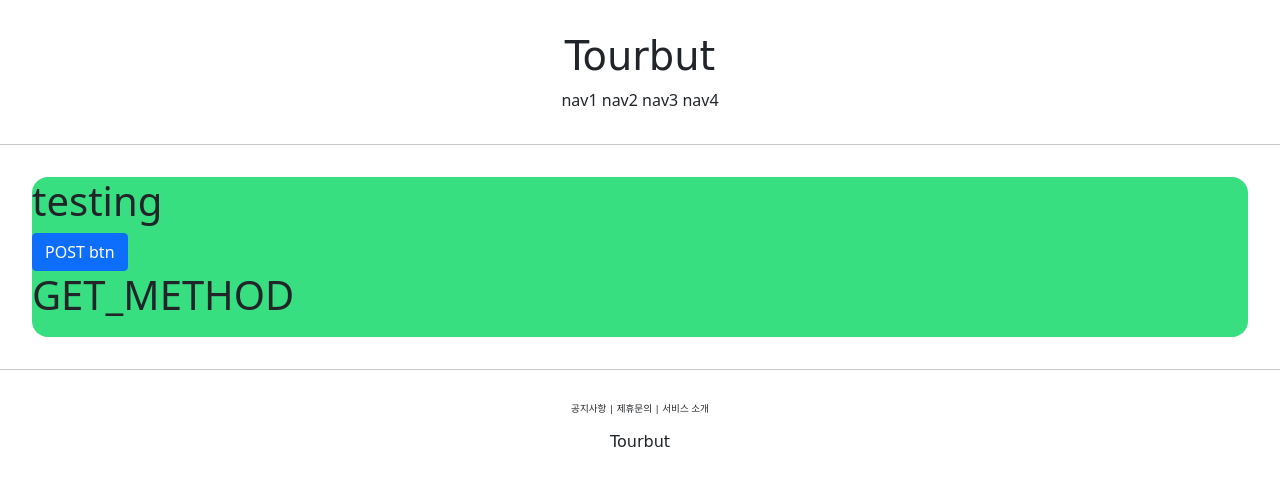
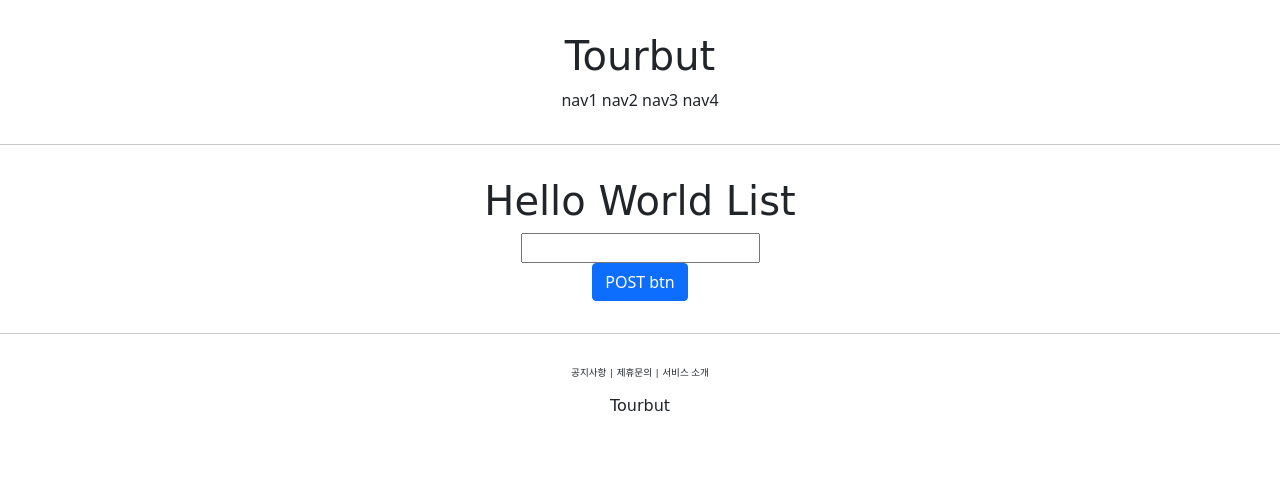
Before and after one commit to tourbut/tourbut, a Django app: page /account/hello_world/ in a window 1280 px wide. Shown: the top 486 px of the page. Run offline with Django 4.2, Linux system fonts and the light colour scheme; some web fonts are replaced.

Commit message:
17강( POST를 통해 서버에 데이터를 보내고, 그 데이터를 DB에 저장)

```diff
--- a/accountapp/templates/accountapp/hello_world.html
+++ b/accountapp/templates/accountapp/hello_world.html
@@ -1,18 +1,27 @@
 {% extends 'base.html' %}
 
 {% block content %}
-    <div style="height: 10rem; background-color: #38df81; border-radius: 1rem; margin: 2rem;">
-        <h1>testing</h1>
+    <div style="border-radius: 1rem; margin: 2rem; text-align:center;">
+        <h1 class="Tourbut_Logo">
+            Hello World List
+        </h1>
 
 
         <form action="/account/hello_world/" method="post">
             {% csrf_token %}
-            <input type="submit" class="btn btn-primary" value="POST btn">
+            <div>
+                <input type="text" name="hello_world_input">
+            </div>
+            <div>
+                <input type="submit" class="btn btn-primary" value="POST btn">
+            </div>
         </form>
 
+        {% if Hello_world_output %}
         <h1>
-            {{ text }}
+            {{ Hello_world_output.text }}
         </h1>
+        {% endif %}
 
     </div>
 {% endblock %}
--- a/accountapp/views.py
+++ b/accountapp/views.py
@@ -2,10 +2,19 @@ from django.http import HttpResponse
 from django.shortcuts import render
 
 # Create your views here.
+from accountapp.models import HelloWorld
+
 
 def hello_world(request):
 
     if request.method == "POST":
-        return render(request, 'accountapp/hello_world.html', context={'text': 'POST_METHOD'})
+
+        tmp = request.POST.get('hello_world_input')
+
+        new_hello_world = HelloWorld()
+        new_hello_world.text=tmp
+        new_hello_world.save()
+
+        return render(request, 'accountapp/hello_world.html', context={'Hello_world_output': new_hello_world})
     else:
         return render(request, 'accountapp/hello_world.html', context={'text': 'GET_METHOD'})
```
